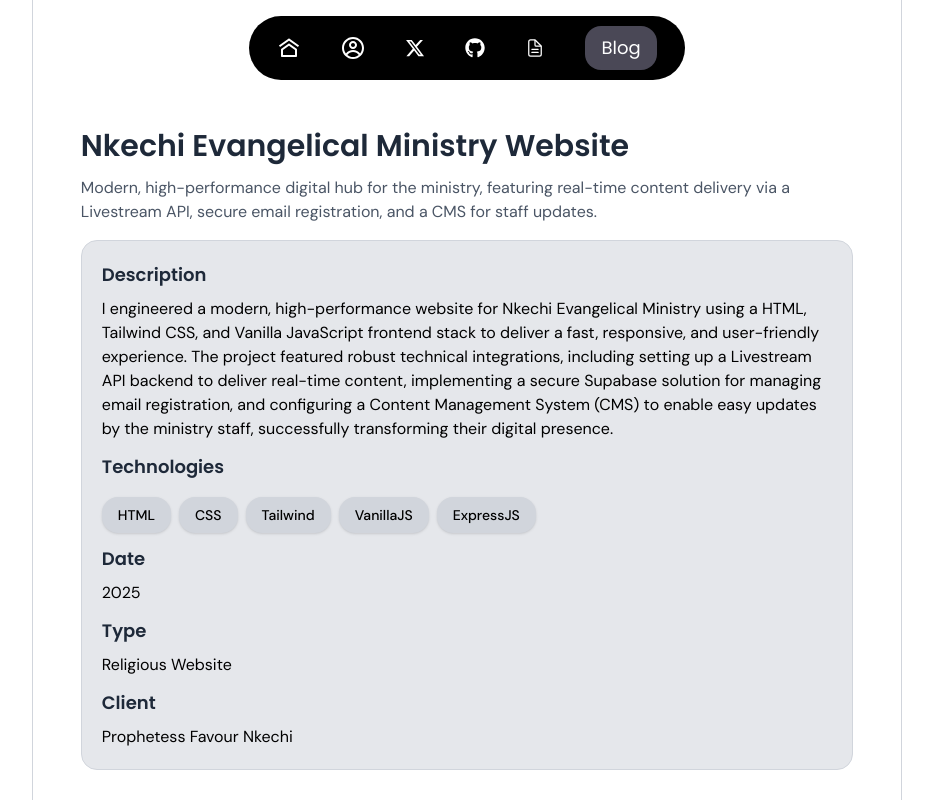
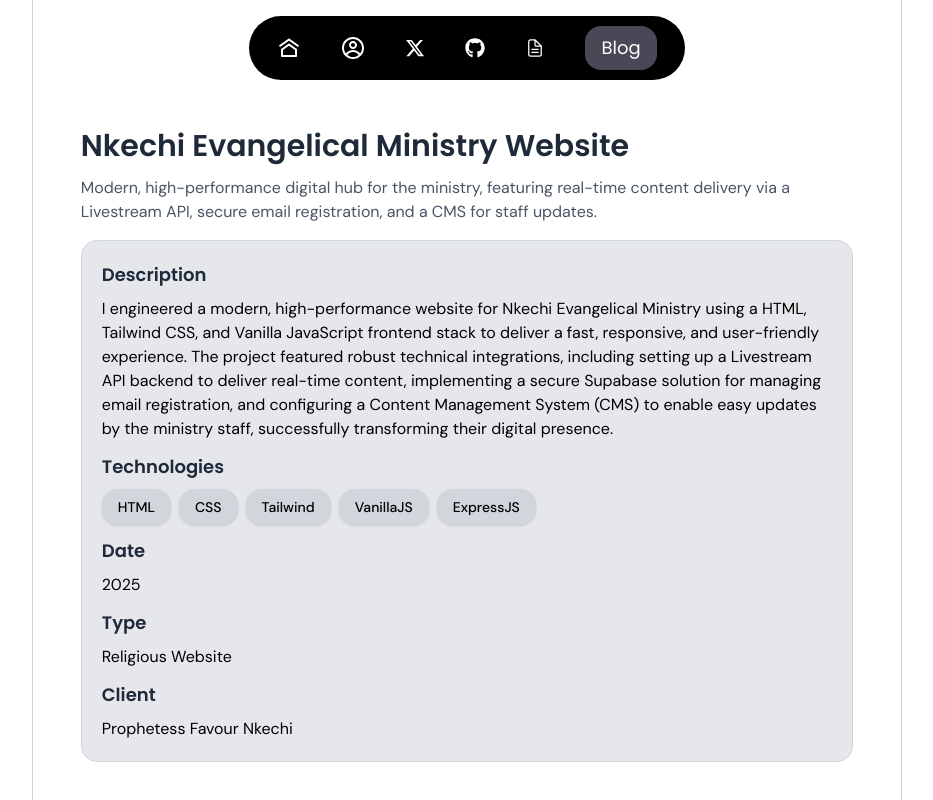
Before and after one commit to OkataMiracleDev/my_portfolio, a Next.js app: page /projects/NEM in a window 1280 px wide. Shown: the top 800 px of the page, without its empty margins (173-1106 px from the left). Built offline with nearby package versions, Linux system fonts and the light colour scheme; a web font is replaced by a local one.

Commit message:
style(projects): remove redundant margin in technologies section

```diff
--- a/app/projects/[projectID]/page.tsx
+++ b/app/projects/[projectID]/page.tsx
@@ -47,7 +47,7 @@
           </div>
           <div className='flex flex-col gap-2'>
             <h2 className='text-left text-base md:text-lg font-semibold font-[poppins] text-gray-800'>Technologies</h2>
-            <div className="flex flex-wrap gap-2 mt-[0.5rem]">
+            <div className="flex flex-wrap gap-2">
               {project.technology.map((tech, index) => (
                 <span key={index} className="px-4 py-2 bg-gray-300 text-black font-medium text-sm rounded-2xl shadow-sm hover:bg-gray-700 hover:text-white transition-all duration-300">
                   {tech}
```
